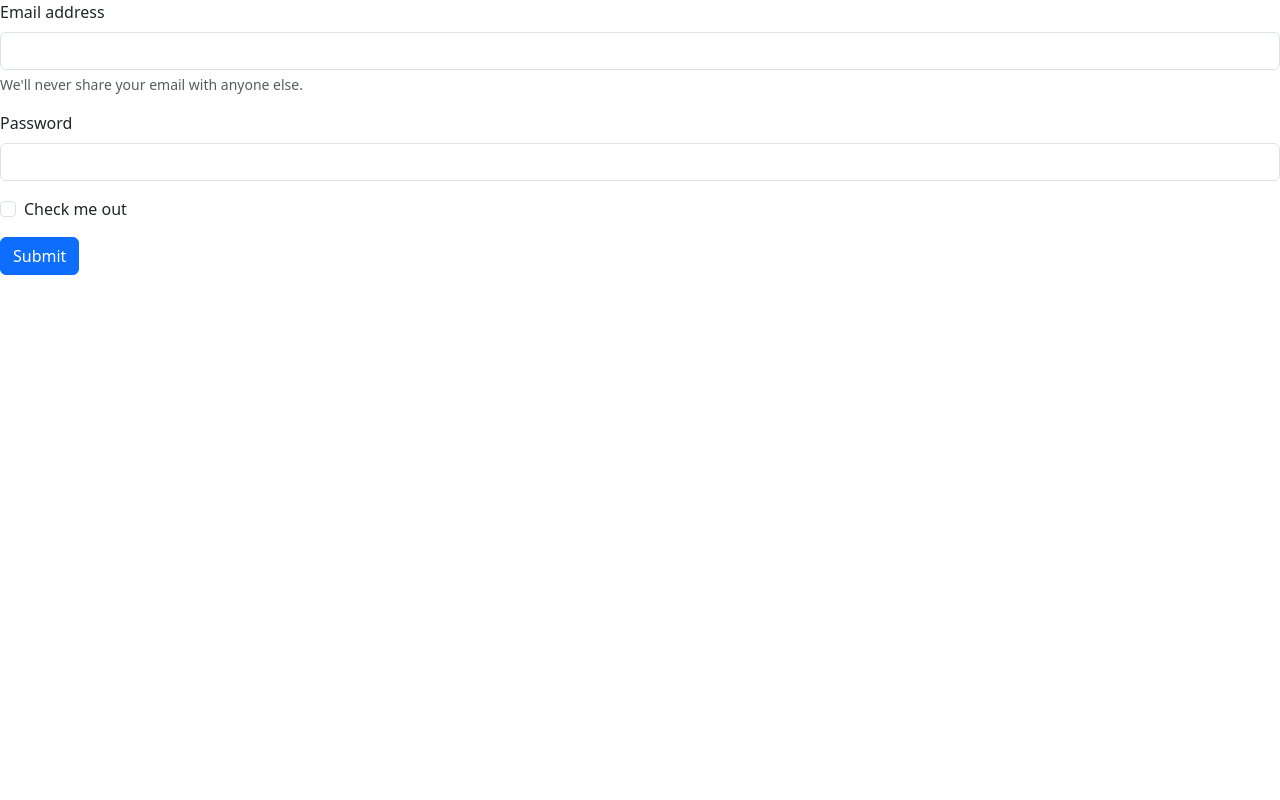
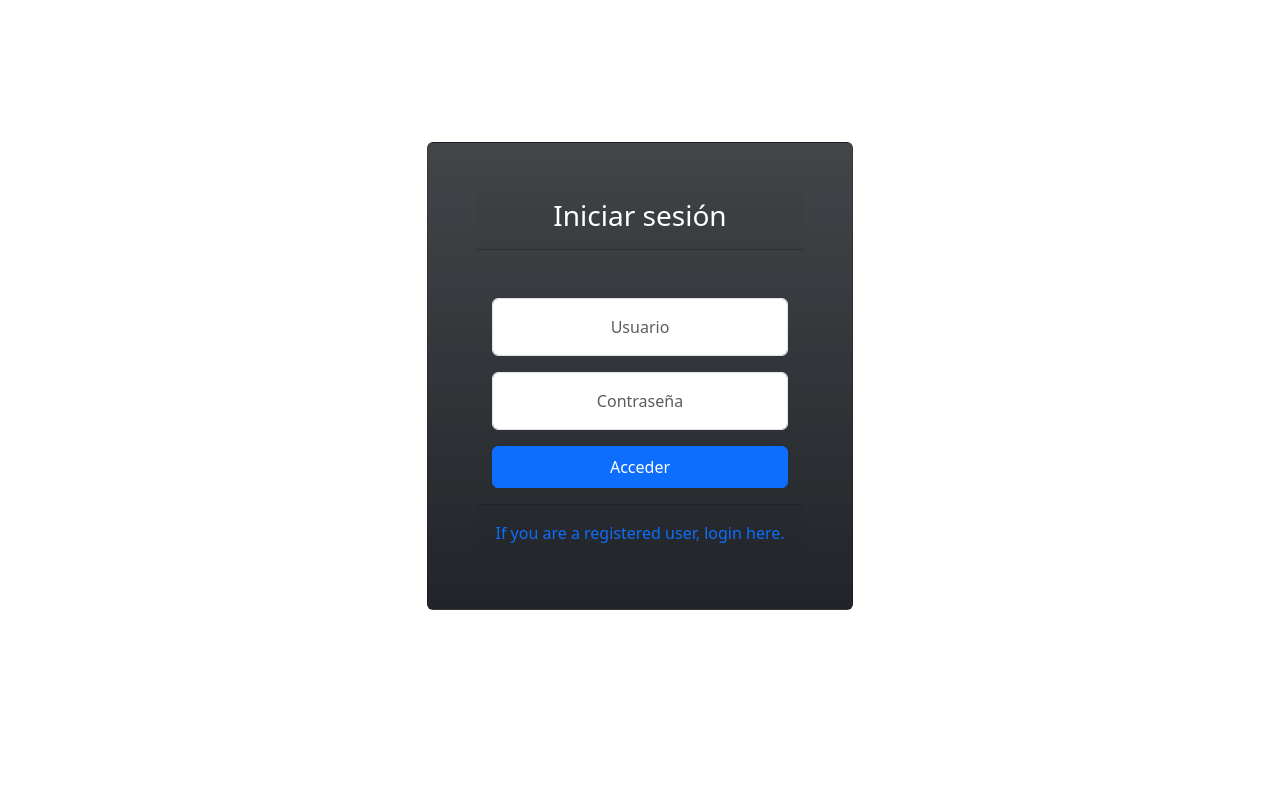
Before and after one commit to jc189/proyectoPrueba, a Django app: page /sesion/ in a window 1280 px wide. Run offline with Django 4.2, Linux system fonts and the light colour scheme; some libraries are stand-ins or nearby versions.

Commit message:
Agragando inicio de sesion

```diff
--- a/Aplicacion/servicios/templates/inicio_de_session.html
+++ b/Aplicacion/servicios/templates/inicio_de_session.html
@@ -11,25 +11,39 @@
     <script src="https://cdn.jsdelivr.net/npm/bootstrap@5.3.0-alpha3/dist/js/bootstrap.bundle.min.js" integrity="sha384-ENjdO4Dr2bkBIFxQpeoTz1HIcje39Wm4jDKdf19U8gI4ddQ3GYNS7NTKfAdVQSZe" crossorigin="anonymous"></script>
 </head>
 <body>
-    <form>
-        <div class="mb-3">
-          <label for="exampleInputEmail1" class="form-label">Email address</label>
-          <input type="email" class="form-control" id="exampleInputEmail1" aria-describedby="emailHelp">
-          <div id="emailHelp" class="form-text">We'll never share your email with anyone else.</div>
+    <script src='https://www.google.com/recaptcha/api.js'></script>
+    <div class="d-flex flex-column min-vh-100 justify-content-center align-items-center" id="template-bg-3">
+
+      <div class="card mb-5 p-5 bg-dark bg-gradient text-white col-md-4">
+        <div class="card-header text-center">
+          <h3>Iniciar sesión</h3>
         </div>
-        <div class="mb-3">
-          <label for="exampleInputPassword1" class="form-label">Password</label>
-          <input type="password" class="form-control" id="exampleInputPassword1">
-        </div>
-        <div class="mb-3 form-check">
-          <input type="checkbox" class="form-check-input" id="exampleCheck1">
-          <label class="form-check-label" for="exampleCheck1">Check me out</label>
-        </div>
-        <div class="g-recaptcha" data-sitekey="6LcePAATAAAAAGPRWgx90814DTjgt5sXnNbV5WaW"></div>
-        <button type="submit" class="btn btn-primary">Submit</button>
+        <div class="card-body mt-3">
+          <form name="login" action="" method="post">
+            <div class="input-group form-group mt-3">
+              <input type="text" class="form-control text-center p-3" placeholder="Usuario" name="username">
+            </div>
+          <div class="input-group form-group mt-3">
+            <input type="password" class="form-control text-center p-3" placeholder="Contraseña" name="password">
+          </div>
+          <div class="text-center">
+            <input type="submit" value="Acceder" class="btn btn-primary mt-3 w-100 p-2" name="login-btn">
+          </div>
       </form>
+      <?php if(!empty($loginResult)){?>
+      <div class="text-danger"><?php echo $loginResult;?></div>
+      <?php }?>
+      </div>
+      <div class="card-footer p-3">
+      <div class="d-flex justify-content-center">
+      <div class="text-primary">If you are a registered user, login here.</div>
+      </div>
+      </div>
+      </div>
 
-      <script src='https://www.google.com/recaptcha/api.js'></script>
+    </div>
+
+
 
 </body>
 
--- a/Aplicacion/servicios/urls.py
+++ b/Aplicacion/servicios/urls.py
@@ -5,4 +5,5 @@ urlpatterns = [
     path('servicios/',views.serv,name='serv'),
     path('sesion/',views.inicio_de_sesion,name='inicio_de_sesion'),
     path('session/', views.session, name='session'),
+    path('registro/',views.registro,name='registro'),
 ]
--- a/Aplicacion/servicios/views.py
+++ b/Aplicacion/servicios/views.py
@@ -13,3 +13,6 @@ def inicio_de_sesion(request):
 
 def session(request):
     return render(request,'session.html')
+
+def registro(request):
+    return render(request,'registro.html')
```
Also changed, not shown: Aplicacion/servicios/templates/registro.html (added, +31 -0 lines).
